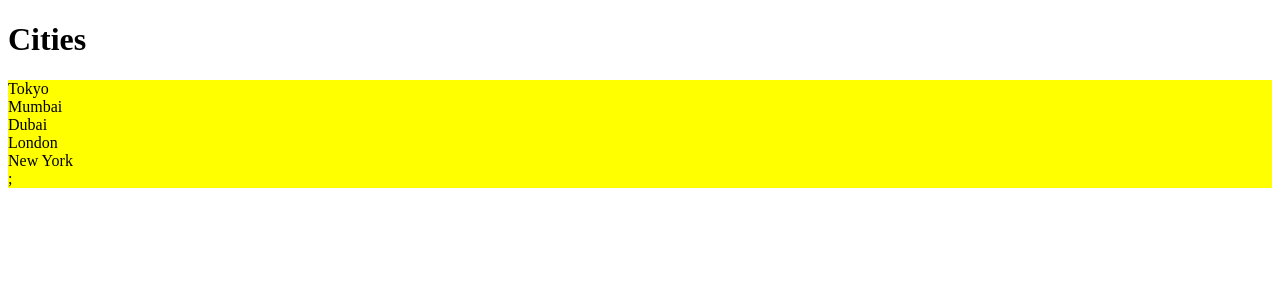
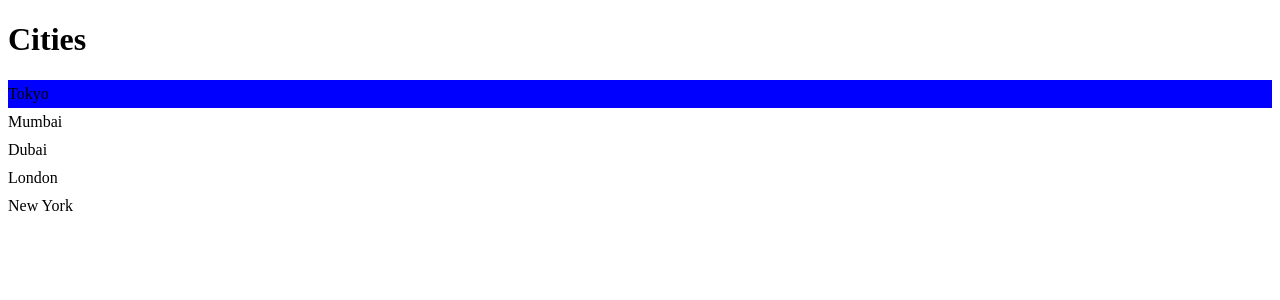
Before and after one commit to shaikhafsar/react-beginners, a React (Vite) app: page / in a window 1280 px wide. Shown: the top 300 px of the page. Built offline with nearby package versions, Linux system fonts and the light colour scheme.

Commit message:
Styling Components 4 - CSS-in-js

```diff
--- a/package.json
+++ b/package.json
@@ -11,7 +11,8 @@
   "dependencies": {
     "bootstrap": "^5.3.0",
     "react": "^18.2.0",
-    "react-dom": "^18.2.0"
+    "react-dom": "^18.2.0",
+    "styled-components": "^6.0.0-rc.6"
   },
   "devDependencies": {
     "@types/react": "^18.0.27",
--- a/src/App.css
+++ b/src/App.css
@@ -1,3 +1,3 @@
-.list-group{
+/* .list-group{
     background: red;
-}
+} */
--- a/src/App.tsx
+++ b/src/App.tsx
@@ -5,13 +5,11 @@
   const items = ["Tokyo", "Mumbai", "Dubai", "London", "New York"];
 
   return (
-    <div>
-      <ListGroup
-        heading="Cities"
-        items={items}
-        onSelectItem={() => console.log("item selected.")}
-      ></ListGroup>
-    </div>
+    <ListGroup
+      heading="Cities"
+      items={items}
+      onSelectItem={() => console.log("item selected.")}
+    ></ListGroup>
   );
 }
 
--- a/src/components/ListGroup/ListGroup.module.css
+++ b/src/components/ListGroup/ListGroup.css
@@ -7,3 +7,8 @@
 .container{
     background: yellow;
 }
+
+.list-group{
+    list-style: none;
+    padding: 0;
+}
--- a/src/components/ListGroup/ListGroup.tsx
+++ b/src/components/ListGroup/ListGroup.tsx
@@ -1,5 +1,20 @@
 import { useState } from "react";
-import styles from "./ListGroup.module.css";
+import "./ListGroup.css";
+import styled from "styled-components";
+
+const List = styled.ul`
+  list-style: none;
+  padding: 0;
+`;
+
+interface ListItemProps {
+  active: boolean;
+}
+
+const ListItem = styled.li<ListItemProps>`
+  padding: 5px 0;
+  background: ${(props) => (props.active ? "blue" : "none")};
+`;
 
 interface Props {
   items: string[];
@@ -9,15 +24,16 @@
 
 function ListGroup({ items, heading, onSelectItem }: Props) {
   //Hook
-  const [selectedIndex, setSelectedIndex] = useState(-1);
+  const [selectedIndex, setSelectedIndex] = useState(0);
 
   return (
     <>
       <h1>{heading}</h1>
       {items.length === 0 && <p>No items found</p>}
-      <ul className={[styles.listGroup, styles.container].join(" ")}>
+      <List className={"list-group"}>
         {items.map((item, index) => (
-          <li
+          <ListItem
+            active={index === selectedIndex}
             className={
               selectedIndex === index
                 ? "list-group-item active"
@@ -30,10 +46,9 @@
             }}
           >
             {item}
-          </li>
+          </ListItem>
         ))}
-        ;
-      </ul>
+      </List>
     </>
   );
 }
```
Also changed, not shown: 1 other file (tests, documents, lock files or other folders).
